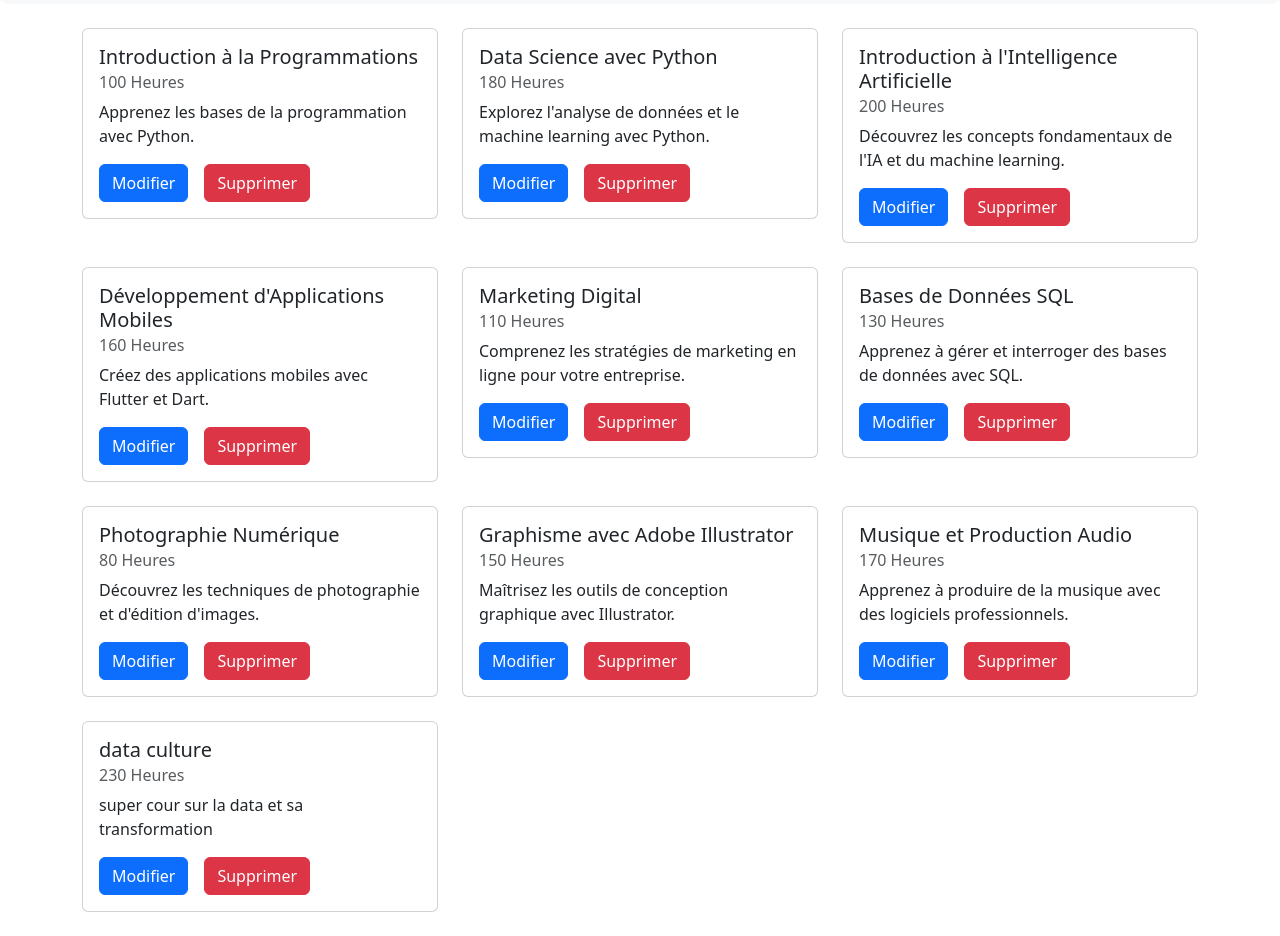
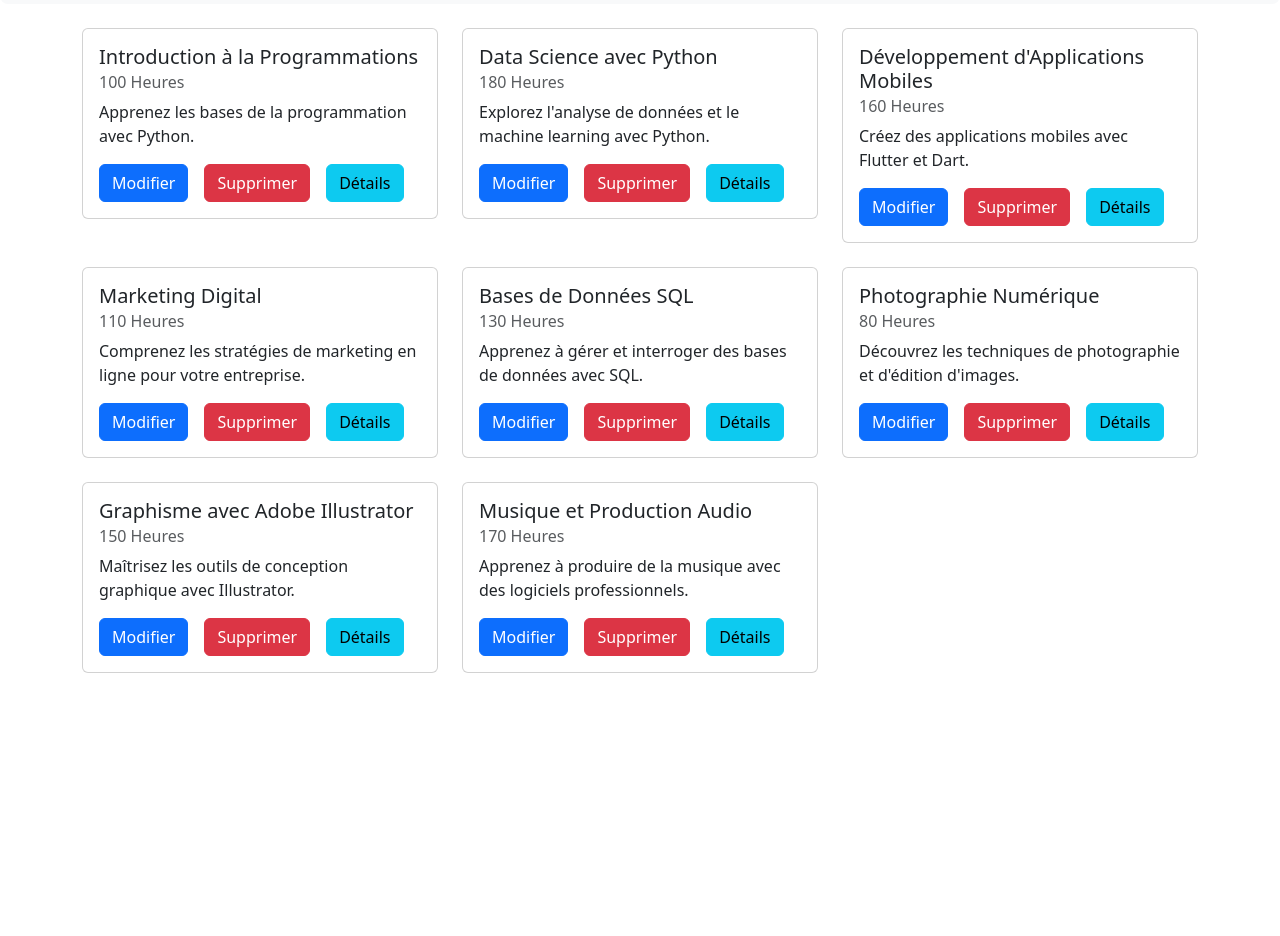
Before and after one commit to RaoulBonsso/CourseProject, an Angular app: page /courses in a window 1280 px wide. Shown: the part 400-1336 px from the top of the page. After the commit the page ends 1097 px from the top, so only its background shows below. Built offline with nearby package versions, Linux system fonts and the light colour scheme; data requests are answered from the project's data file; sample sign-in values are in the browser's storage.

Commit message:
ajustement des cards

```diff
--- a/db.json
+++ b/db.json
@@ -11,12 +11,6 @@
       "title": "Data Science avec Python",
       "description": "Explorez l'analyse de données et le machine learning avec Python.",
       "time": 180
-    },
-    {
-      "id": "6",
-      "title": "Introduction à l'Intelligence Artificielle",
-      "time": 200,
-      "description": "Découvrez les concepts fondamentaux de l'IA et du machine learning."
     },
     {
       "id": "7",
@@ -53,12 +47,6 @@
       "title": "Musique et Production Audio",
       "time": 170,
       "description": "Apprenez à produire de la musique avec des logiciels professionnels."
-    },
-    {
-      "id": "00a4",
-      "title": "data culture",
-      "description": "super cour sur la data et sa transformation",
-      "time": 230
     }
   ],
   "signup": [
@@ -123,6 +111,16 @@
       "id": "9adf",
       "username": "admin",
       "password": "admin"
+    },
+    {
+      "id": "99ee",
+      "username": "admin",
+      "password": "admin"
+    },
+    {
+      "id": "57bb",
+      "username": "admin",
+      "password": "admin"
     }
   ]
 }
--- a/src/app/courses-m/course-card/course-card.component.html
+++ b/src/app/courses-m/course-card/course-card.component.html
@@ -1,6 +1,6 @@
 <div class="container">
   <div class="row">
-    <div class="col-md-4" (click)="goToDetails()"  *ngFor="let data of allCourses">
+    <div class="col-md-4" *ngFor="let data of allCourses">
       <div class="card mb-4">
         <div class="card-body">
           <h5 class="card-title">{{data.title}}</h5>
@@ -8,6 +8,7 @@
           <p class="card-text">{{data.description}}</p>
           <a class="btn btn-primary" (click)="courseToEdit.emit(data)" data-bs-toggle="modal" data-bs-target="#exampleModal">Modifier</a>
           <a class="btn btn-danger mx-3" (click)="deleteCourse(data)">Supprimer</a>
+          <a class="btn btn-info" (click)="goToDetails(data.id)">Détails</a>
         </div>
       </div>
     </div>
--- a/src/app/courses-m/course-card/course-card.component.ts
+++ b/src/app/courses-m/course-card/course-card.component.ts
@@ -20,8 +20,8 @@ export class CourseCardComponent {
   ngOnInit():void {
     this.getAllCourses();
   }
-  goToDetails() {
-    this.router.navigate(['/course-details', this.course.id]); // Navigue vers la page de détails
+  goToDetails(courseId: number) {
+    this.router.navigate(['/course-details', courseId]); // Redirige vers la page de détails
   }
   getAllCourses(){
     this.api.getCourses().subscribe((data:any)=>{
@@ -29,6 +29,7 @@ export class CourseCardComponent {
       console.warn(this.allCourses)
     });
   }
+
 
   deleteCourse(data:any){
     this.api.deleteCourse(data.id).subscribe((res)=>{
--- a/src/app/courses-m/courses-m.module.ts
+++ b/src/app/courses-m/courses-m.module.ts
@@ -11,5 +11,6 @@ import { CoursDetailsComponent } from './cours-details/cours-details.component';
 @NgModule({
   declarations: [CoursesComponent,CourseCardComponent, CoursDetailsComponent],
   imports: [CommonModule, ReactiveFormsModule, BrowserModule, AppRoutingModule],
+  exports: [CoursesComponent, CourseCardComponent, CoursDetailsComponent]
 })
 export class CoursesMModule {}
```
